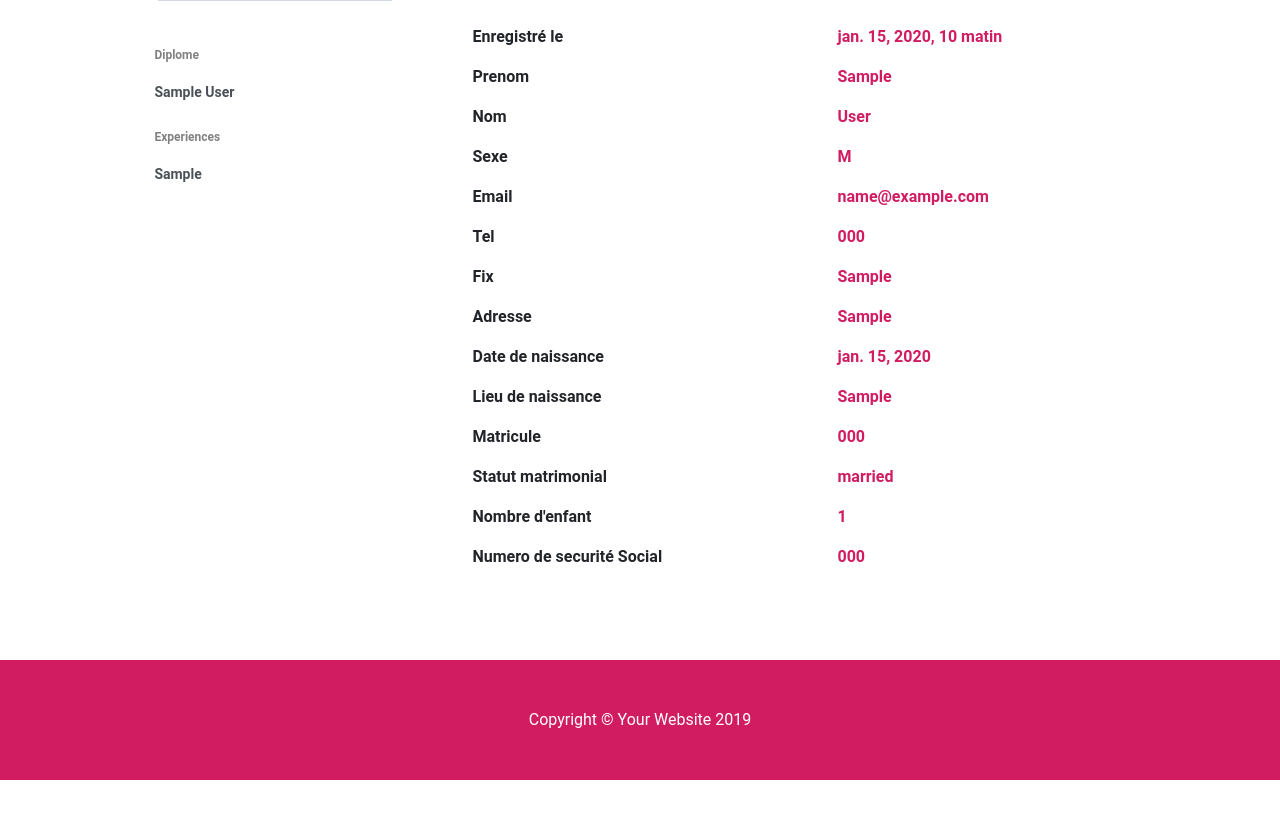
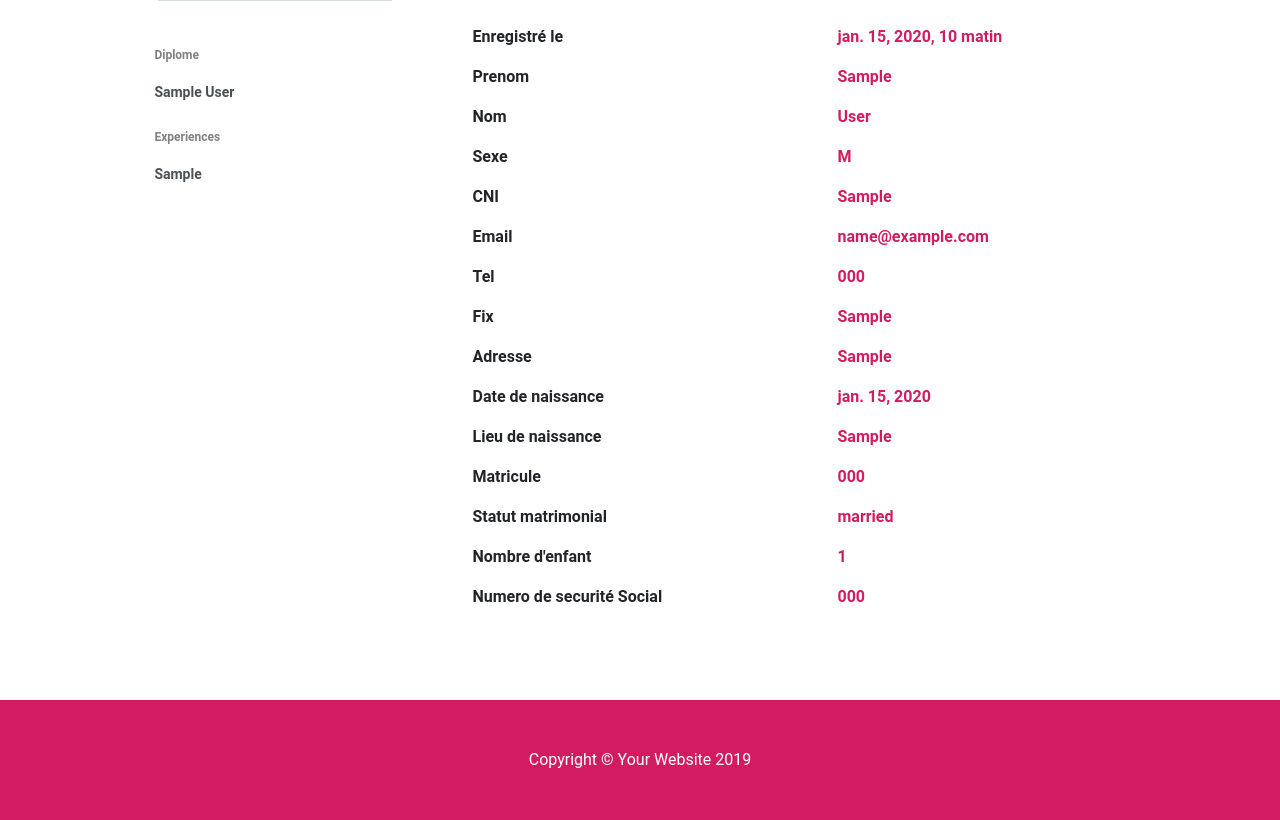
Before and after one commit to DemboToure/ukalitech, a Django app: a page that uses employee/templates/employeeShow.html in a window 1280 px wide. Shown: the part 379-1199 px from the top of the page. Before the commit the page ends 1159 px from the top, so only its background shows below. Run offline with Django 3.2, Linux system fonts and the light colour scheme; a user stored in the database is signed in; tables that the repository leaves empty hold one stand-in row (values such as "Sample post"); grey boxes marked "Sample" are stand-in pictures; some libraries are stand-ins or nearby versions.

Commit message:
correction dans l'upload de fichier

```diff
--- a/employee/templates/employeeShow.html
+++ b/employee/templates/employeeShow.html
@@ -100,6 +100,14 @@
                                         </div>
                                         <div class="col-md-6">
                                             <p> {{ employee.sexe }} </p>
+                                        </div>
+                                    </div>
+                                    <div class="row">
+                                        <div class="col-md-6">
+                                            <label>CNI</label>
+                                        </div>
+                                        <div class="col-md-6">
+                                            <p> {{ employee.cni }} </p>
                                         </div>
                                     </div>
                                     <div class="row">
--- a/employee/views.py
+++ b/employee/views.py
@@ -132,10 +132,10 @@ def import_emp(request):
                 emp.last_name    = tab[1]
                 emp.birth_date   = tab[2]
                 emp.birth_to     = tab[3]
-                emp.regis_number = tab[4]
-                emp.cni          = tab[5]
+                emp.regis_number = round(tab[4])
+                emp.cni          = round(tab[5])
                 emp.save(tab)
-                print(emp)
+                #print(emp)
 
             filepath = os.path.join(settings.MEDIA_ROOT, myFile.name)
             os.remove(filepath)
```
